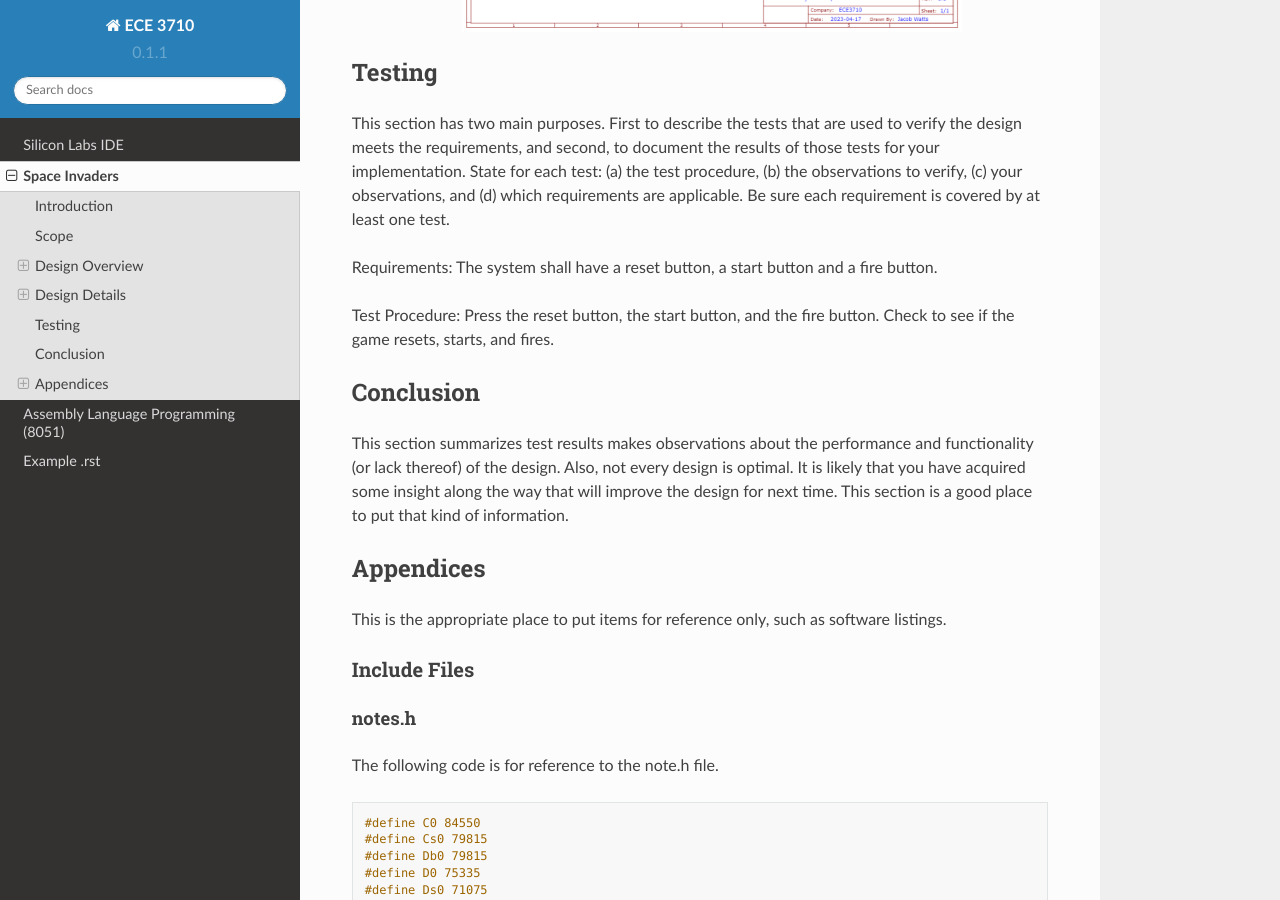
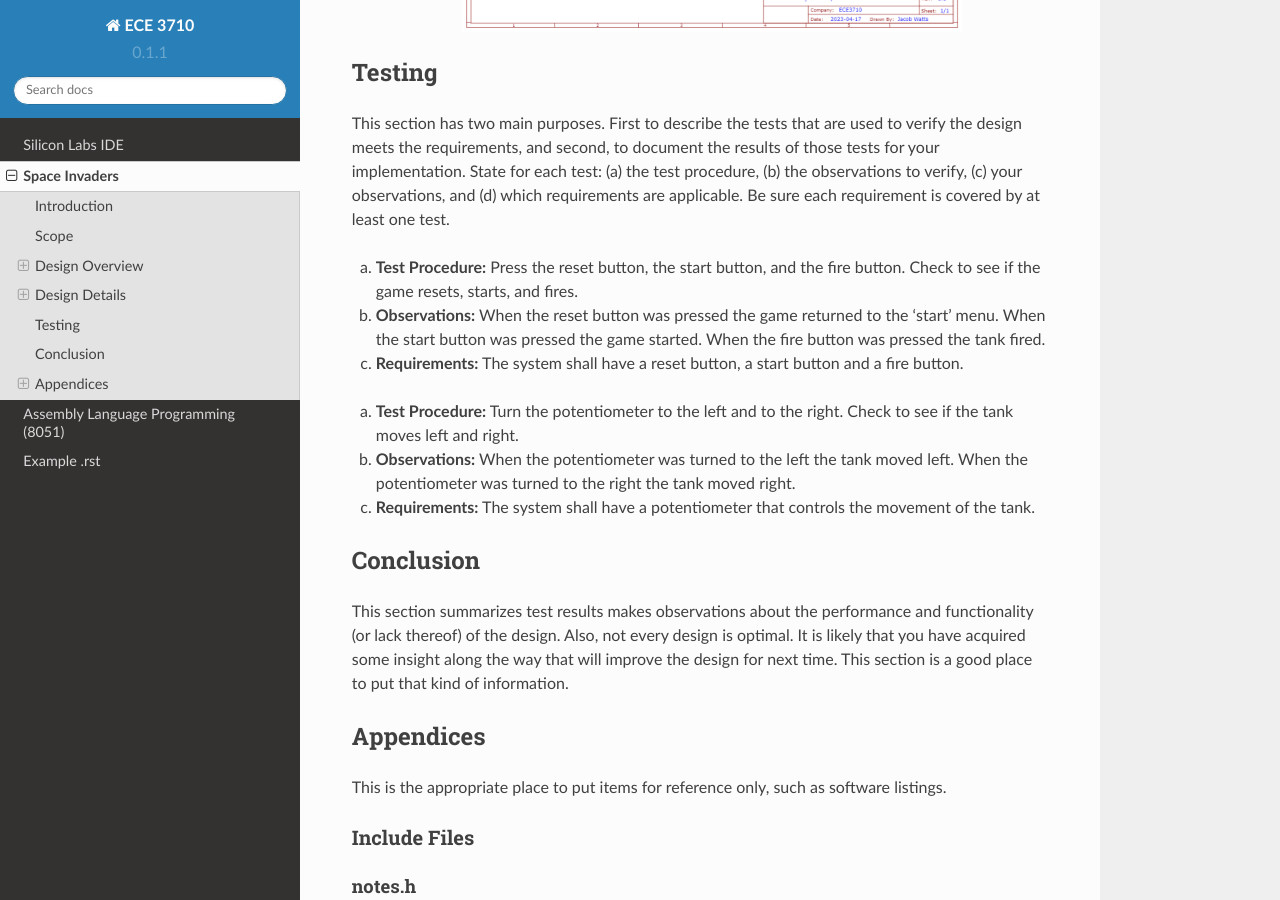
Before and after one commit to wattsjake/ece3710-notes, a Sphinx documentation site: the page built from docs/source/project.rst, in a window 1280 px wide and 900 px high, scrolled down 8271 px. Built offline with Sphinx 7.4.7 and the Read the Docs theme 2.0.0, drawn with Linux system fonts in a browser that asks for light colours.

Commit message:
added some tests

```diff
--- a/docs/source/project.rst
+++ b/docs/source/project.rst
@@ -359,9 +359,23 @@ Rest, Start, and Fire Buttons
 -----------------------------
 .. _rest_start_and_fire_buttons:
 
-Requirements: The system shall have a reset button, a start button and a fire button.
+a. **Test Procedure:** Press the reset button, the start button, and the fire button. Check to see if the game resets, starts, and fires.
 
-Test Procedure: Press the reset button, the start button, and the fire button. Check to see if the game resets, starts, and fires.
+b. **Observations:** When the reset button was pressed the game returned to the 'start' menu. When the start button was pressed the game started. When the fire button was pressed the tank fired.
+
+c. **Requirements:** The system shall have a reset button, a start button and a fire button.
+
+Potentiometer
+-------------
+.. _potentiometer:
+
+a. **Test Procedure:** Turn the potentiometer to the left and to the right. Check to see if the tank moves left and right.
+
+b. **Observations:** When the potentiometer was turned to the left the tank moved left. When the potentiometer was turned to the right the tank moved right.
+
+c. **Requirements:** The system shall have a potentiometer that controls the movement of the tank.
+
+
 
 Conclusion
 ##########
```
